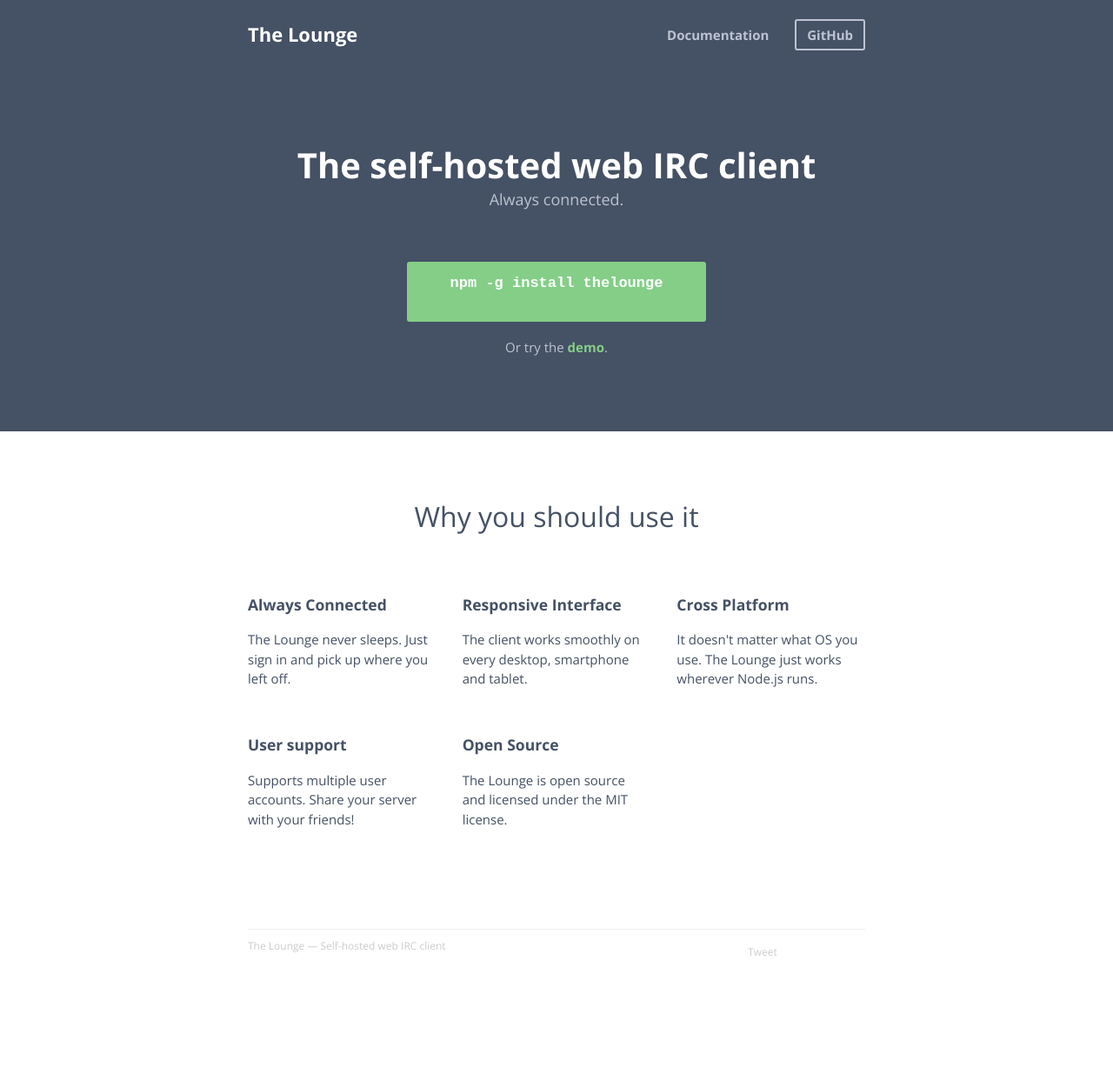
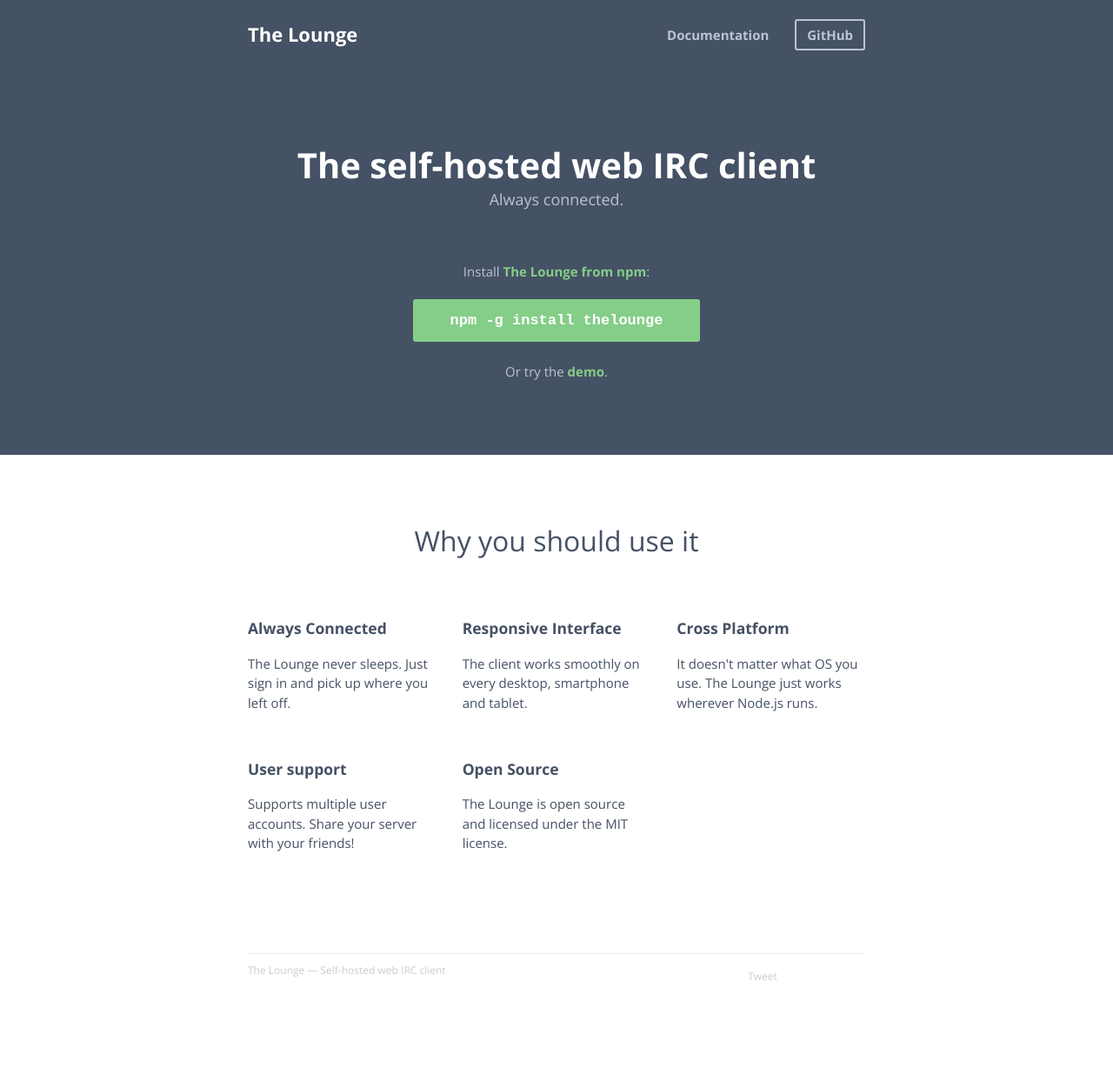
Before and after one commit to thelounge/thelounge.github.io, a Jekyll site: the page built from index.html, in a window 1280 px wide. Shown: the whole page at 87% size. Built offline with Jekyll 4.4.1, drawn with Linux system fonts in a browser that asks for light colours; Markdown is read by kramdown in place of the engine named in the settings; comment, search, counter and statistics services are not loaded; before the commit the page ends 1207 px from its top, so only the background shows below that; grey boxes are pictures that could not be loaded.

Commit message:
Add a block for pre-releases when there is one more recent than the stable release

```diff
--- a/css/style.css
+++ b/css/style.css
@@ -122,26 +122,25 @@
 #splash .hgroup {
 	margin: 60px 0;
 }
-#splash .button {
+#splash .card {
 	background: #84ce88;
 	border-radius: 3px;
 	display: inline-block;
-	padding: 15px 50px;
+	padding: 15px;
+	margin: 5px;
+	min-width: 330px;
 }
-#splash .button strong {
+#splash .card strong {
 	display: block;
 	font-size: 17px;
 	font-family: monospace;
 }
-#splash .button:hover {
-	background: #77ca7b;
+#splash #stable_version,
+#splash #prerelease_version {
+	opacity: .7;
 }
-#splash #version {
-	opacity: 0;
-	transition: opacity .2s ease-in;
-}
-#splash #version.version_shown {
-	opacity: .7;
+#splash #prerelease_card.hidden {
+	display: none;
 }
 #features {
 	padding: 50px 0 80px;
--- a/index.html
+++ b/index.html
@@ -11,10 +11,19 @@
 					<h1>The self-hosted web IRC client</h1>
 					<h2>Always connected.</h2>
 				</div>
-				<a href="https://www.npmjs.org/package/thelounge" class="button">
+
+				<p>Install <a href="https://www.npmjs.org/package/thelounge">The Lounge from npm</a>:</p>
+
+				<div class="card">
 					<strong>npm -g install thelounge</strong>
-					<small id="version">version 0.0.0</small>
-				</a>
+					<small id="stable_version"></small>
+				</div>
+
+				<div id="prerelease_card" class="card hidden">
+					<strong>npm -g install thelounge@next</strong>
+					<small id="prerelease_version"></small>
+				</div>
+
 				<p>
 					Or try the
 					<a href="https://avatar.playat.ch:1000" target="_blank">demo</a>.
--- a/js/main.js
+++ b/js/main.js
@@ -1,13 +1,24 @@
 (function() {
 	$.getJSON("https://api.github.com/repos/thelounge/lounge/releases", function(json) {
-		var first = json.filter(function (release) {
-			return !release.prerelease;
-		})[0];
+		var latest = json[0];
+		var stable;
+		var prerelease;
 
-		if (first.tag_name) {
-			var version = document.getElementById("version");
-			version.textContent = "version " + first.tag_name.substr(1); // Strip `v` in `vX.Y.Z`
-			version.className = "version_shown";
+		if (latest.prerelease) {
+			prerelease = latest;
+			stable = json.find(function (release) { return !release.prerelease; });
+		} else {
+			stable = latest;
+		}
+
+		var stable_version = document.getElementById("stable_version");
+		// `.substr(1)` strips `v` in `vX.Y.Z`
+		stable_version.textContent = "version " + stable.tag_name + (prerelease ? " (stable)" : "");
+
+		if (prerelease) {
+			var prerelease_version = document.getElementById("prerelease_version");
+			prerelease_version.textContent = "version " + prerelease.tag_name.substr(1) + " (pre-release)";
+			document.getElementById("prerelease_card").className = "card";
 		}
 	});
 }());
```
